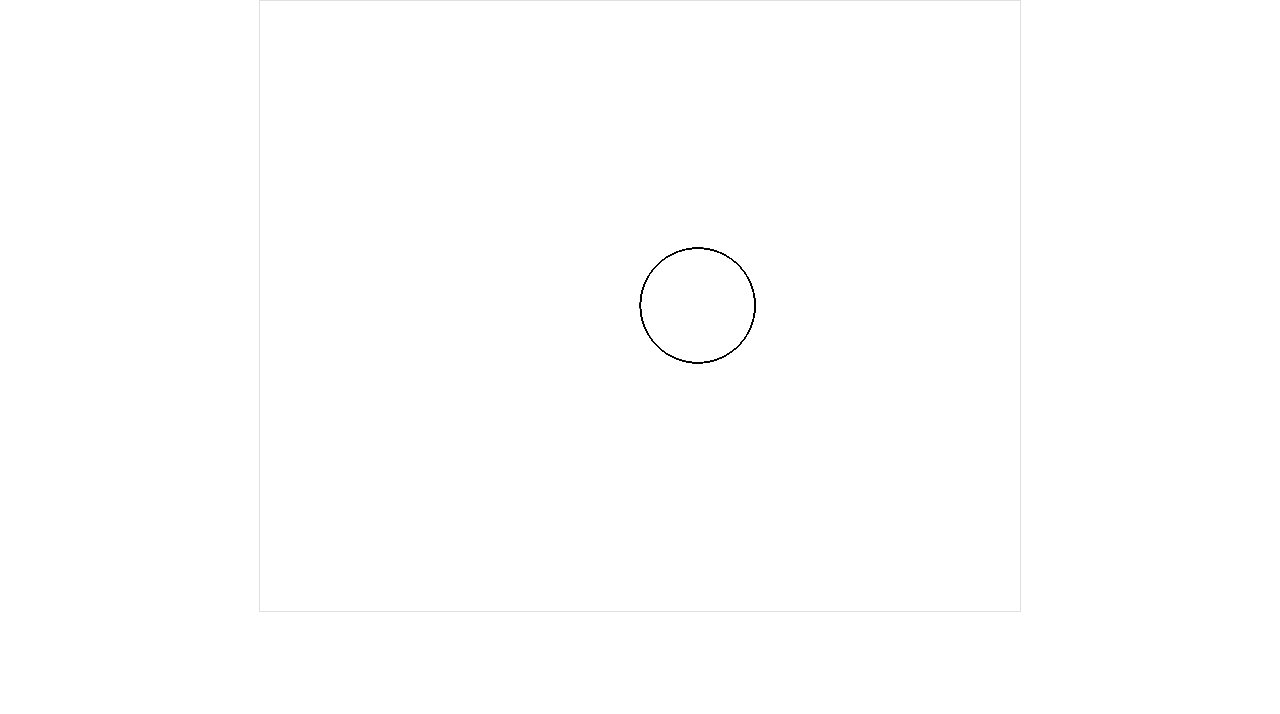
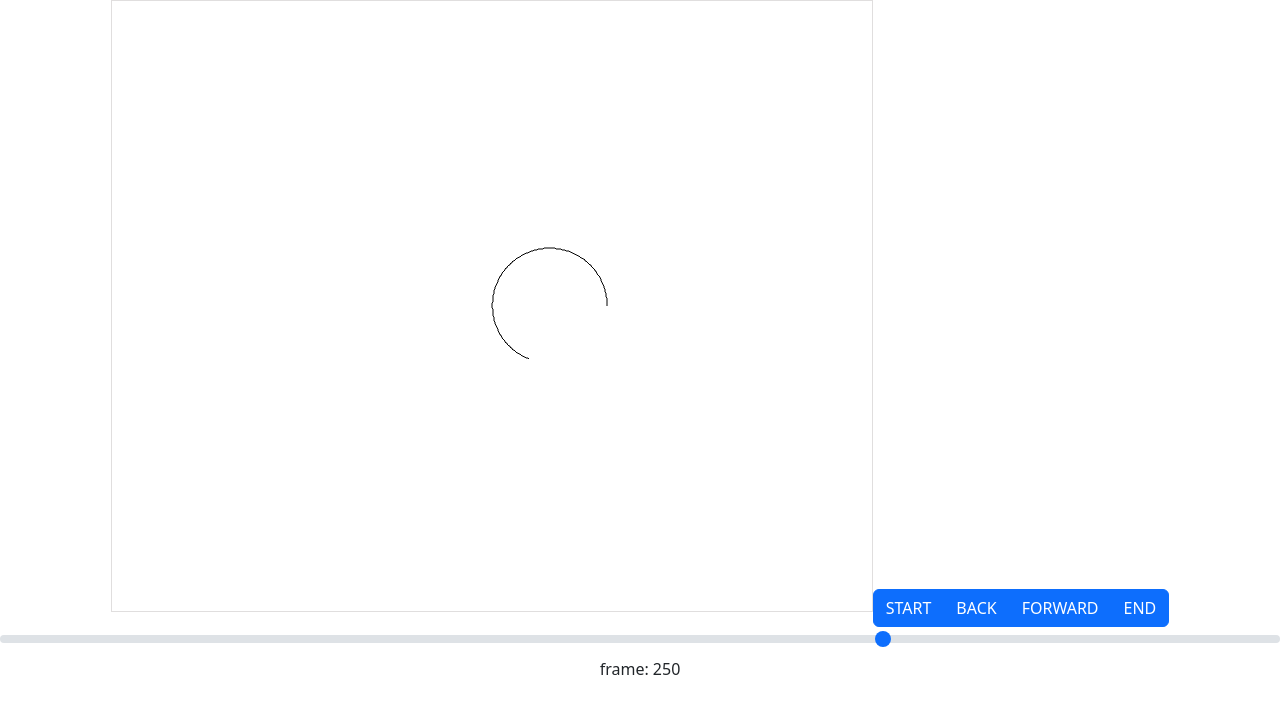
Before and after one commit to jaeheonshim/TDraw-Web, a React (Create React App) app: page / in a window 1280 px wide. Shown: the top 714 px of the page. Built offline with nearby package versions, Linux system fonts and the light colour scheme.

Commit message:
Add drawing canvas with slider and controls

```diff
--- a/package.json
+++ b/package.json
@@ -6,7 +6,9 @@
     "@testing-library/jest-dom": "^5.16.5",
     "@testing-library/react": "^13.3.0",
     "@testing-library/user-event": "^13.5.0",
+    "bootstrap": "^5.2.0",
     "react": "^18.2.0",
+    "react-bootstrap": "^2.5.0",
     "react-dom": "^18.2.0",
     "react-scripts": "5.0.1",
     "web-vitals": "^2.1.4"
--- a/src/App.js
+++ b/src/App.js
@@ -1,11 +1,13 @@
 import logo from './logo.svg';
 import './App.css';
 import Canvas from './Canvas';
+import CanvasControls from './CanvasControls';
+import DrawingContainer from './DrawingContainer';
 
 function App() {
   return (
     <div className="App">
-      <Canvas />
+      <DrawingContainer />
     </div>
   );
 }
--- a/src/Canvas.js
+++ b/src/Canvas.js
@@ -1,6 +1,5 @@
 import React, { useRef, useState } from "react";
 import { useEffect } from "react";
-import drawJson from "./drawInfo.json"
 
 const sinDeg = (a) => {
     return Math.sin(a / 180 * Math.PI);
@@ -18,8 +17,9 @@ const transform = (x, y, theta) => {
 export default function Canvas(props) {
     const canvasRef = useRef(null);
 
+    const drawJson = props.json;
+
     const [showTurtle, setShowTurtle] = useState(false);
-    const [currentFrame, setCurrentFrame] = useState(drawJson.points.length - 1);
 
     const drawTurtle = (x, y, heading, context) => {
         const width = 20;
@@ -39,30 +39,30 @@ export default function Canvas(props) {
 
     const toCenterPoint = (x, y, context) => {
         return [
-            x + context.canvas.width / 2,
-            context.canvas.height / 2 - y
+            Math.round(x + context.canvas.width / 2),
+            Math.round(context.canvas.height / 2 - y)
         ]
     }
 
     const drawScene = (context) => {
         context.clearRect(0, 0, context.canvas.width, context.canvas.height);
 
-        for(let i = 1; i <= currentFrame; ++i) {
+        context.beginPath();
+
+        for(let i = 1; i <= props.frame; ++i) {
             const prev = drawJson.points[i - 1];
             const curr = drawJson.points[i];
+            if(!curr) break;
 
             context.moveTo(...toCenterPoint(prev.x, prev.y, context));
-            if(curr.draw) {
-                context.lineTo(...toCenterPoint(curr.x, curr.y, context));
-                context.stroke();
-            } else {
-                context.moveTo(...toCenterPoint(curr.x, curr.y, context));
-            }
+            context.lineTo(...toCenterPoint(curr.x, curr.y, context));
         }
 
-        const lastLocation = drawJson.points[currentFrame];
+        context.stroke();
+
+        const lastLocation = drawJson.points[props.frame];
         if(showTurtle) {
-            drawTurtle(lastLocation.x, lastLocation.y, lastLocation.heading, context);
+            drawTurtle(Math.floor(lastLocation.x), Math.floor(lastLocation.y), lastLocation.heading, context);
         }
     }
 
@@ -72,7 +72,7 @@ export default function Canvas(props) {
 
         context.fillStyle = "#000000";
         drawScene(context);
-    }, []);
+    }, [props.frame]);
 
     return <canvas style={{border: "1px solid #e0dede"}} ref={canvasRef} width={drawJson.width} height={drawJson.height} {...props} />
 }
--- /dev/null
+++ b/src/CanvasControls.js
@@ -0,0 +1,12 @@
+import { Button, ButtonGroup } from "react-bootstrap";
+
+export default function CanvasControls(props) {
+    return (
+        <ButtonGroup>
+            <Button onClick={props.onStart} disabled={props.currentFrame <= 0}>START</Button>
+            <Button onClick={props.onBack} disabled={props.currentFrame <= 0}>BACK</Button>
+            <Button onClick={props.onForward} disabled={props.currentFrame >= props.lastFrame}>FORWARD</Button>
+            <Button onClick={props.onEnd} disabled={props.currentFrame >= props.lastFrame}>END</Button>
+        </ButtonGroup>
+    )
+}
--- /dev/null
+++ b/src/CanvasSlider.js
@@ -0,0 +1,9 @@
+export default function CanvasSlider(props) {
+    const onChange = (e) => {
+        props.onChange(parseInt(e.target.value));
+    }
+
+    return (
+        <input type="range" class="form-range" min="0" onChange={onChange} max={props.lastFrame} step={1} value={props.currentFrame} />
+    )
+}
--- /dev/null
+++ b/src/DrawingContainer.js
@@ -0,0 +1,45 @@
+import { useState } from "react"
+import Canvas from "./Canvas"
+import CanvasControls from "./CanvasControls"
+import CanvasSlider from "./CanvasSlider";
+import drawJson from "./drawInfo.json"
+
+export default function DrawingContainer() {
+    const [currentFrame, setCurrentFrame] = useState(250);
+    const [lastFrame, setLastFrame] = useState(drawJson.points.length - 1);
+
+    const nextFrame = () => {
+        if(currentFrame >= lastFrame) return;
+
+        setCurrentFrame(currentFrame + 1);
+    }
+
+    const previousFrame = () => {
+        if(currentFrame <= 0) return;
+
+        setCurrentFrame(currentFrame - 1);
+    }
+
+    const endFrame = () => {
+        setCurrentFrame(drawJson.points.length - 1);
+    }
+
+    const startFrame = () => {
+        setCurrentFrame(0);
+    }
+
+    const setFrame = (frame) => {
+        if(frame < 0 || frame > lastFrame) return;
+
+        setCurrentFrame(frame);
+    }
+
+    return (
+        <div>
+            <Canvas json={drawJson} frame={currentFrame} />
+            <CanvasControls currentFrame={currentFrame} lastFrame={lastFrame} onForward={nextFrame} onBack={previousFrame} onStart={startFrame} onEnd={endFrame} />
+            <CanvasSlider onChange={setFrame} lastFrame={lastFrame} currentFrame={currentFrame} />
+            frame: {currentFrame}
+        </div>
+    )
+}
--- a/src/index.js
+++ b/src/index.js
@@ -3,6 +3,8 @@ import ReactDOM from 'react-dom/client';
 import './index.css';
 import App from './App';
 import reportWebVitals from './reportWebVitals';
+
+import 'bootstrap/dist/css/bootstrap.min.css';
 
 const root = ReactDOM.createRoot(document.getElementById('root'));
 root.render(
```
Also changed, not shown: 1 other file (tests, documents, lock files or other folders).
